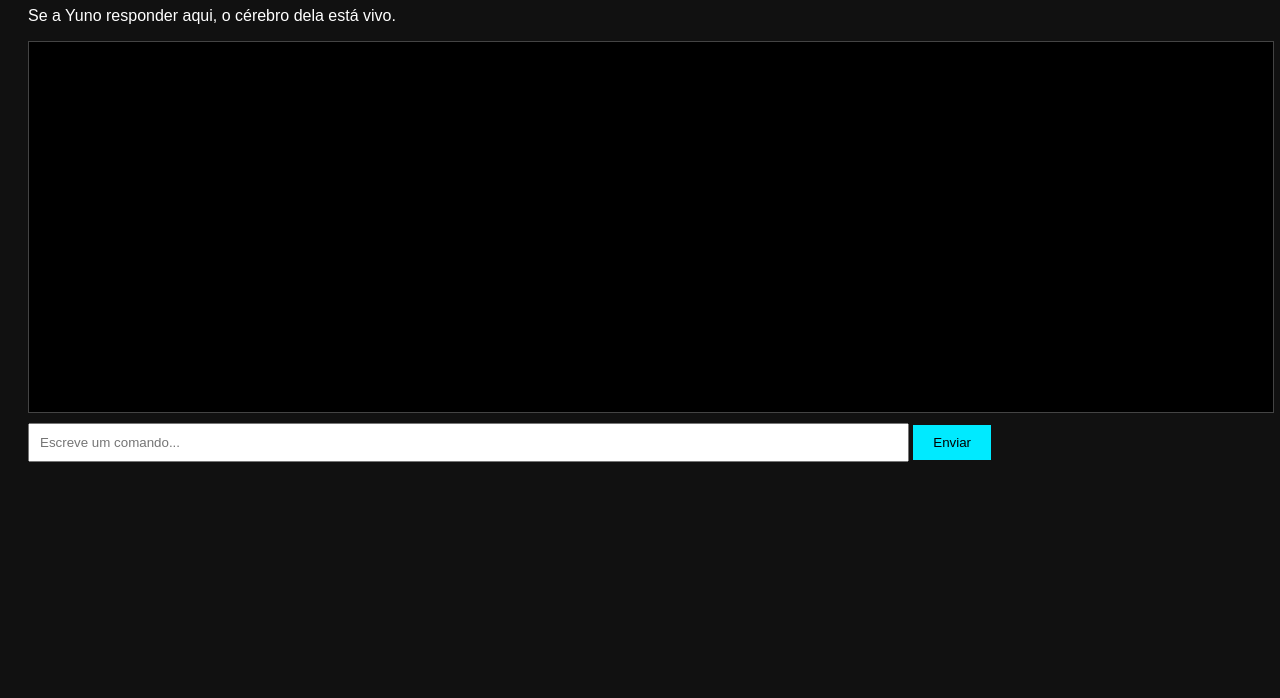
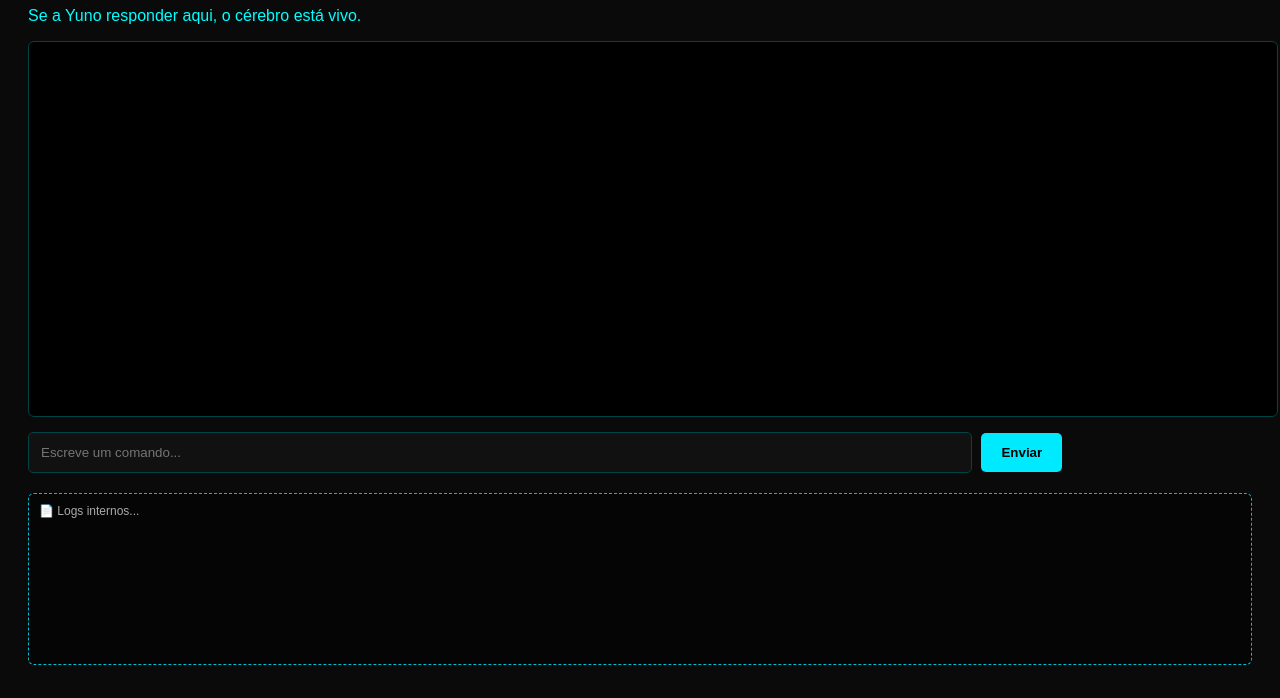
Before and after one commit to tuno-digital/yuno-website, a website: page test-yuno.html in a window 1280 px wide. Shown: the part 102-800 px from the top of the page. Drawn offline with Linux system fonts and the light colour scheme.

Commit message:
Update test-yuno.html

```diff
--- a/test-yuno.html
+++ b/test-yuno.html
@@ -2,46 +2,99 @@
 <html lang="pt-PT">
 <head>
     <meta charset="utf-8" />
-    <title>Teste Yuno IA 10.3</title>
+    <title>YUNO IA — Teste 10.3 (Arena Debug)</title>
 
     <style>
-        body { background:#111; color:#fff; font-family:Arial; padding:20px; }
+        body {
+            background:#0a0a0a;
+            color:#0ff;
+            font-family:Arial;
+            padding:20px;
+        }
+
+        h1 { text-align:center; color:#0ff; }
+
         #chat {
             width:100%;
             height:350px;
             overflow-y:auto;
-            border:1px solid #444;
-            padding:10px;
+            border:1px solid #044;
+            padding:12px;
             background:#000;
             font-size:15px;
+            border-radius:6px;
         }
+
         .user { color:#00eaff; margin:8px 0; }
-        .yuno { color:#ff00c8; margin:8px 0; }
-        input { width:70%; padding:10px; margin-top:10px; }
-        button { padding:10px 20px; background:#00eaff; border:0; cursor:pointer; }
+        .yuno { color:#ff00d4; margin:8px 0; }
+        .sys { color:#888; font-size:12px; }
+
+        #msg {
+            width:75%;
+            padding:12px;
+            margin-top:15px;
+            background:#111;
+            border:1px solid #044;
+            color:#0ff;
+            border-radius:5px;
+        }
+
+        button {
+            padding:12px 20px;
+            background:#00eaff;
+            border:0;
+            cursor:pointer;
+            font-weight:bold;
+            border-radius:5px;
+            margin-left:5px;
+        }
+
+        button:hover { background:#00c6d4; }
+
+        #logs {
+            margin-top:20px;
+            background:#050505;
+            border:1px dashed #00bcd4;
+            padding:10px;
+            height:150px;
+            overflow-y:auto;
+            font-size:12px;
+            color:#aaa;
+            border-radius:6px;
+        }
     </style>
 </head>
 
 <body>
-    <h1>🧠 Teste Yuno IA 10.3</h1>
-    <p>Se a Yuno responder aqui, o cérebro dela está vivo.</p>
+    <h1>🧠 Teste YUNO IA — v10.3 Arena Debug</h1>
+    <p>Se a Yuno responder aqui, o cérebro está vivo.</p>
 
     <div id="chat"></div>
 
     <input id="msg" type="text" placeholder="Escreve um comando..." />
     <button onclick="sendMessage()">Enviar</button>
 
+    <div id="logs">📄 Logs internos...</div>
+
 <script>
+
+document.getElementById("msg").addEventListener("keydown", function(e){
+    if(e.key === "Enter") sendMessage();
+});
+
 async function sendMessage() {
     const input = document.getElementById("msg");
     const chat = document.getElementById("chat");
+    const logs = document.getElementById("logs");
 
     const texto = input.value.trim();
     if (!texto) return;
 
     chat.innerHTML += `<div class='user'><b>Tu:</b> ${texto}</div>`;
+    logs.innerHTML += `<div class='sys'>[INPUT] ${texto}</div>`;
     input.value = "";
 
+    try {
         const resposta = await fetch("http://localhost:3001/api/ia/process", {
             method: "POST",
             headers: { "Content-Type": "application/json" },
@@ -51,8 +104,17 @@ async function sendMessage() {
         const data = await resposta.json();
 
         chat.innerHTML += `<div class='yuno'><b>Yuno:</b> ${data.resposta || "⚠️ Sem resposta"}</div>`;
+        logs.innerHTML += `<div class='sys'>[OUTPUT RAW] ${JSON.stringify(data)}</div>`;
+
+    } catch (err) {
+        chat.innerHTML += `<div class='yuno'><b>Yuno:</b> ❌ Erro de ligação</div>`;
+        logs.innerHTML += `<div class='sys' style='color:red;'>[ERRO] ${err}</div>`;
+    }
+
     chat.scrollTop = chat.scrollHeight;
+    logs.scrollTop = logs.scrollHeight;
 }
 </script>
+
 </body>
 </html>
```
Lines whose indentation alone changed are shown as unchanged.
